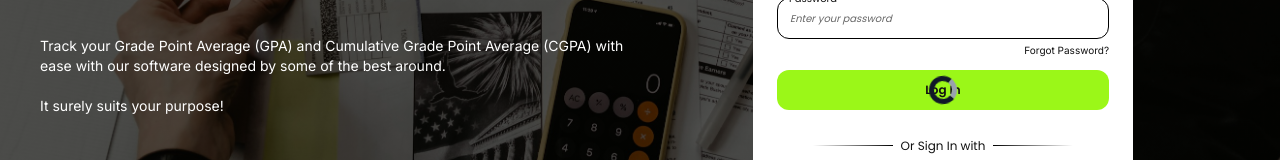
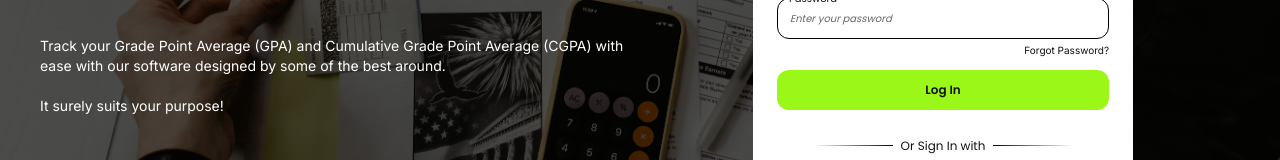
Before and after one commit to zayonsoft/new-cgpa-calculator-frontend, a Next.js app: page /login in a window 1280 px wide. Shown: the part 370-530 px from the top of the page. Built offline with nearby package versions, Linux system fonts and the light colour scheme.

Commit message:
Corrected Tailwind CSS bug that fails to compile preloader hidden on page refresh

```diff
--- a/src/app/login/components/LoginInputs.tsx
+++ b/src/app/login/components/LoginInputs.tsx
@@ -56,7 +56,7 @@ export default function LoginInputs({
             id="username"
             name="password"
             className="w-full outline-none border border-[#000000] dark:border-[#FFFFFF] text-[#0000009d] transition ease-in-out duration-900 dark:text-[#FFFFFF99] rounded-xl p-3 placeholder:text-[#00000099] dark:placeholder:text-[#FFFFFF99]  placeholder:font-normal placeholder:italic"
-            type="text"
+            type="password"
             value={password}
             onChange={(e) => updatePassword(e.target.value)}
             placeholder="Enter your password"
--- a/src/app/login/page.tsx
+++ b/src/app/login/page.tsx
@@ -140,12 +140,12 @@ export default function Login(): JSX.Element {
                     : "bg-[#9BF718] cursor-pointer"
                 } relative custom-transition ${
                   !loading ? "hover:bg-[#06ab00]" : ""
-                }  w-full rounded-xl text-xs box-border h-10 after:w-7 after:h-7 after:rounded-full after:border-gray-900 after:border-l-gray-400 after:border-5 after:-translate-1/2 after:left-1/2 after:top-1/2 py-3 after:absolute after:${
-                  !loading ? "hidden" : "block"
+                }  w-full rounded-xl text-xs box-border h-10 after:w-7 after:h-7 after:rounded-full after:border-gray-900 after:border-l-gray-400 after:border-5 after:-translate-1/2 after:left-1/2 after:top-1/2 py-3 after:absolute ${
+                  !loading ? "after:hidden" : "after:block"
                 } after:bg-transparent after:animate-spin`}
                 type="submit"
               >
-                {!loading ? "Log In" : ""}
+                {!loading ? `Log In` : ""}
               </button>
               {showError && !formOkay ? (
                 <small
```
